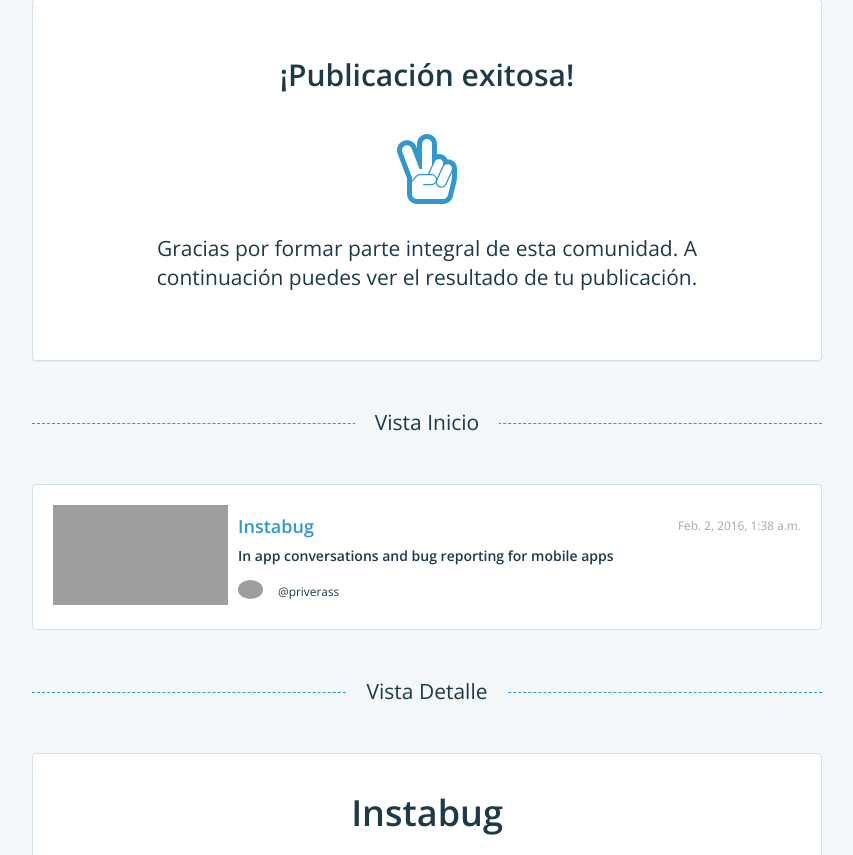
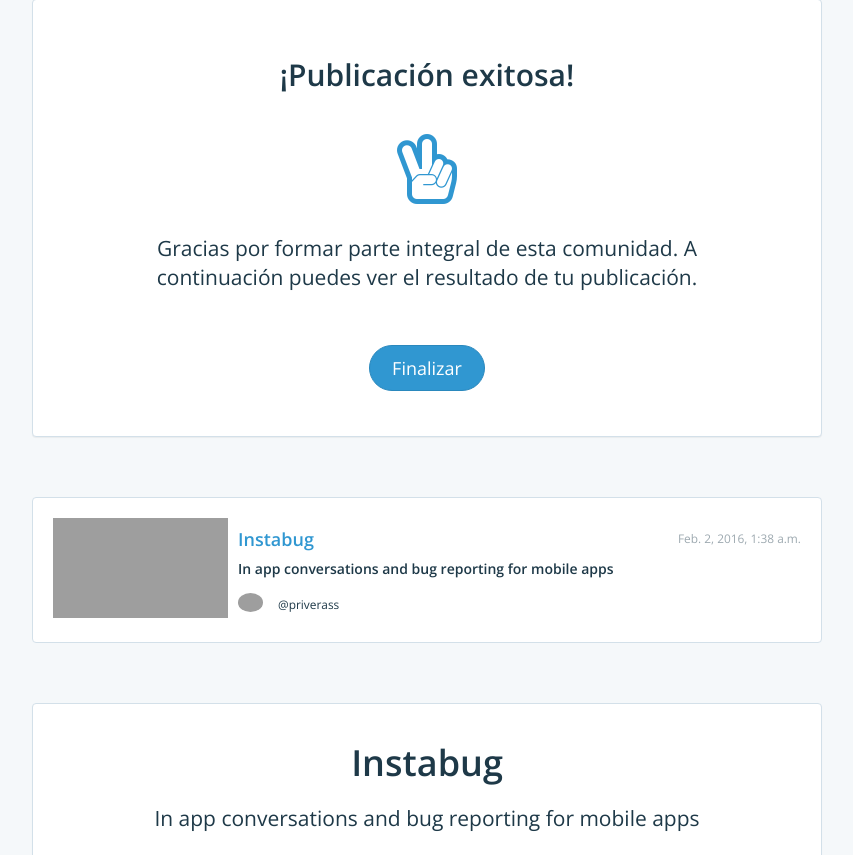
Before and after one commit to priveras/earlist, a Django app: a page that uses blog/templates/blog/success-post.html in a window 1280 px wide. Shown: the part 81-936 px from the top of the page, without its empty margins (213-1066 px from the left). Run offline with Django 3.2, Linux system fonts and the light colour scheme; data comes from the database, SQL or seed files in the repository; both versions use the stored data as it was after the commit; some libraries are stand-ins or nearby versions; grey boxes are pictures that could not be loaded.

Commit message:
Success page

```diff
--- a/blog/static/blog/assets/css/application.css
+++ b/blog/static/blog/assets/css/application.css
@@ -134,16 +134,3 @@
      border-top-left-radius: 5px;
      border-top-right-radius: 5px;
 }
-
-.inline-text-custom {
-   width: 100%;
-   text-align: center;
-   border-bottom: 1px dashed #3097d1;
-   line-height: 0.1em;
-   margin: 10px 0 20px;
-}
-
-.inline-text-custom span {
-    background:#f5f8fa;
-    padding:0 20px;
-}
--- a/blog/templates/blog/panel.html
+++ b/blog/templates/blog/panel.html
@@ -14,7 +14,7 @@
   	{% for post in posts_list %}
       <li class="media list-group-item p-a">
         <a class="media-left" href="{% url 'detail' post.slug %}">
-          <div class="thumbnail">
+          <div class="thumbnail-custom">
             <div style="
                     background: url('{{post.image_url}}');
                     background-size:cover;
--- a/blog/templates/blog/success-post.html
+++ b/blog/templates/blog/success-post.html
@@ -13,9 +13,9 @@
 				<p class="lead">Gracias por formar parte integral de esta comunidad. A continuación puedes ver el resultado de tu publicación.</p>
 			</div>
 		</div>
+		<a href="{% url 'profile' %}"><button type="button" class="btn btn-lg btn-pill btn-primary m-b-md">Finalizar</button></a>
 	</div>
   </div>
-  <p class="inline-text-custom lead m-t-lg"><span>Vista Inicio</span></p>
   <ul class="list-group media-list media-list-stream m-t-lg">
       <li class="media list-group-item p-a">
         <a class="media-left" href="{% url 'detail' post.slug %}">
@@ -55,7 +55,6 @@
         </div>
       </li>
   </ul>
-  <p class="inline-text-custom lead m-t-lg"><span>Vista Detalle</span></p>
   <div class="panel panel-default m-t-lg">
   	<div class="panel-body text-center">
   		<h1>{{ post.title }}</h1>
```
Also changed, not shown: blog/templates/blog/profile.html (+11 -5 lines), db.sqlite3, 1 other file.
